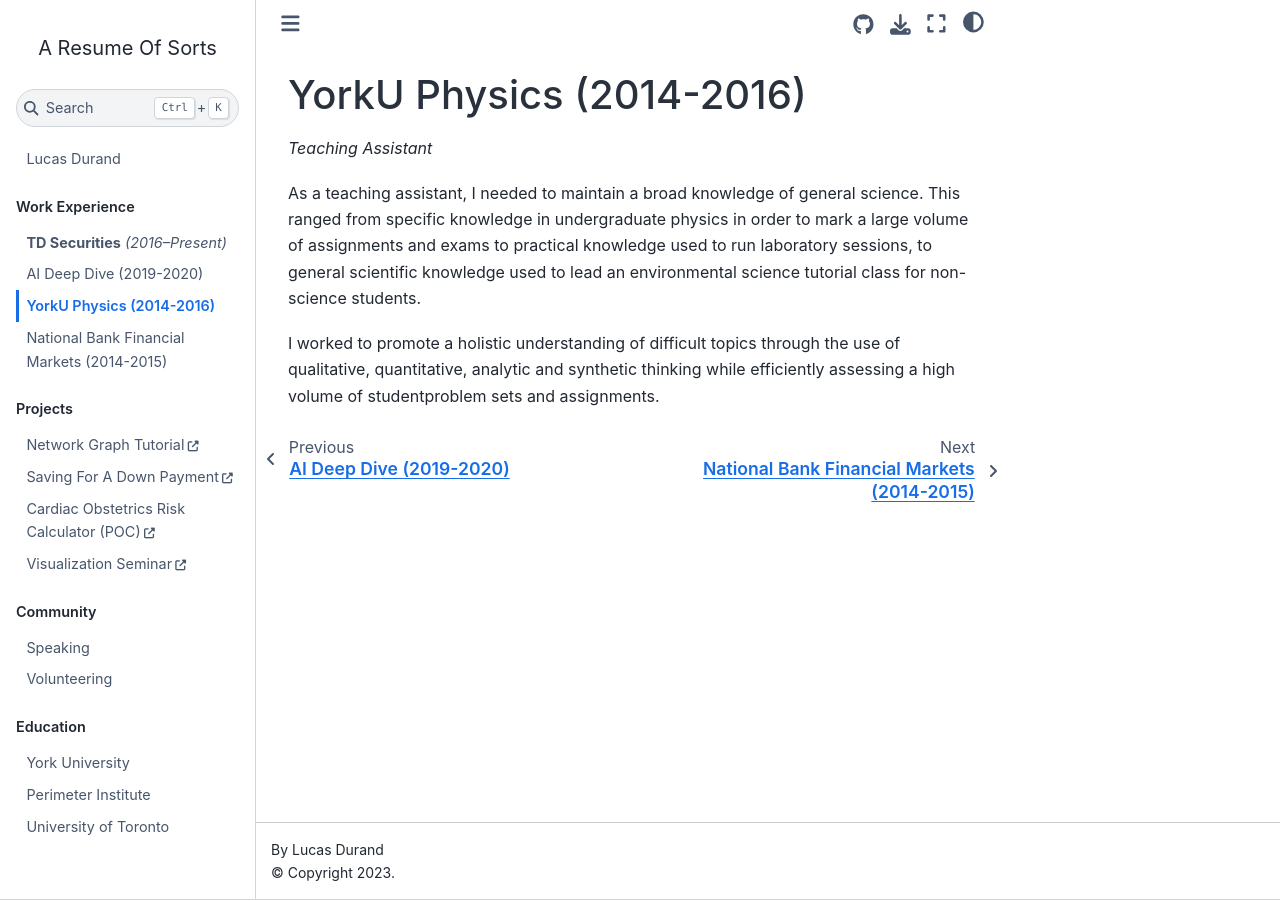
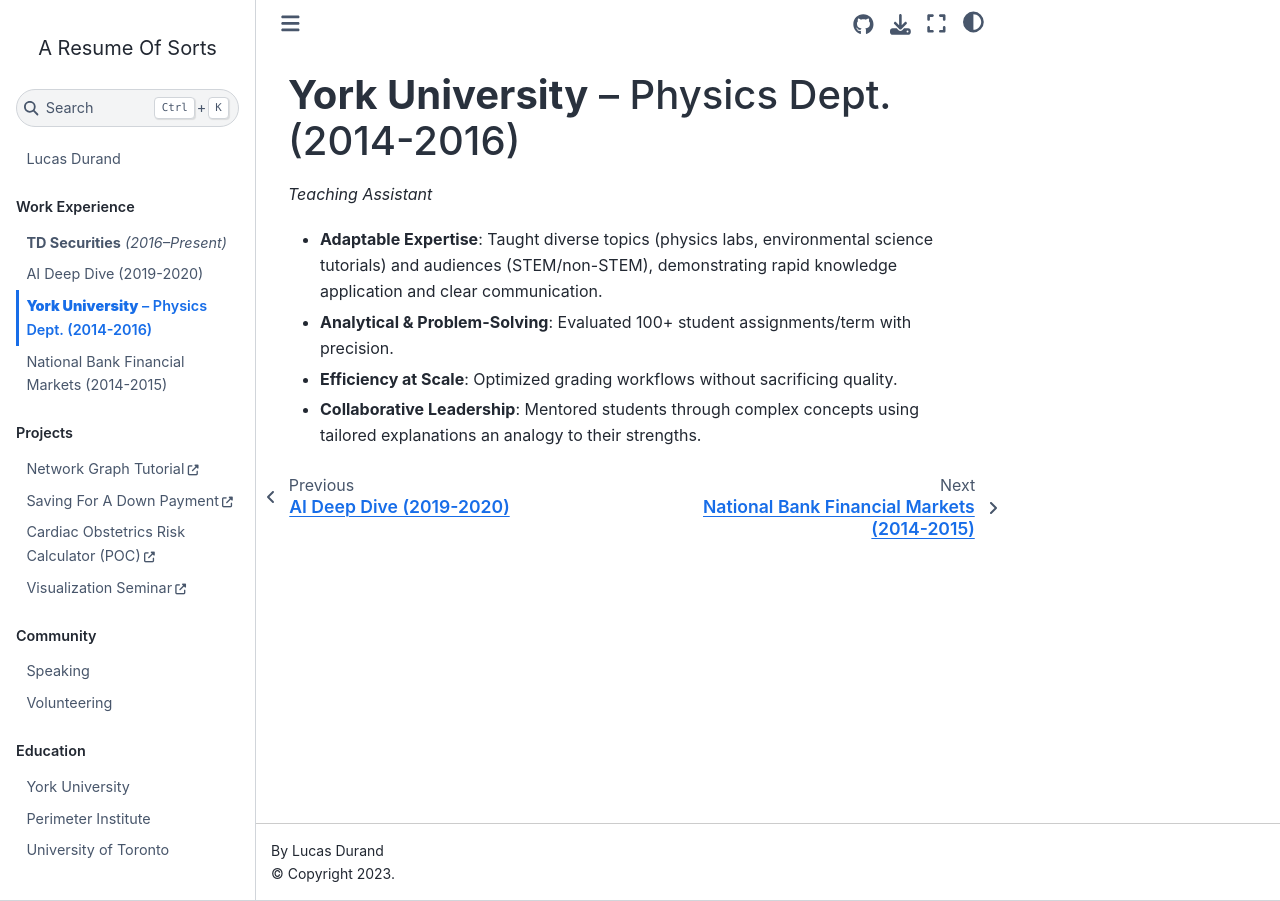
Before and after one commit to lucasdurand/lucasdurand, a Jupyter Book: the page built from work/yorkta.md, in a window 1280 px wide. Built offline with Jupyter Book 1.0.4 settings and Sphinx 7.4.7 and the Sphinx Book theme 1.1.4, drawn with Linux system fonts in a browser that asks for light colours; nearby versions of some CDN libraries; pages that are not in the unit, such as notebooks, are missing from menus; comment, search, counter and statistics services are not loaded.

Commit message:
update York entry

```diff
--- a/work/yorkta.md
+++ b/work/yorkta.md
@@ -1,7 +1,8 @@
-# YorkU Physics (2014-2016)
+# **York University** – Physics Dept. (2014-2016)
 
-*Teaching Assistant*
+_Teaching Assistant_
 
-As a teaching assistant, I needed to maintain a broad knowledge of general science. This ranged from specific knowledge in undergraduate physics in order to mark a large volume of assignments and exams to practical knowledge used to run laboratory sessions, to general scientific knowledge used to lead an environmental science tutorial class for non-science students.
-
-I worked to promote a holistic understanding of difficult topics through the use of qualitative, quantitative, analytic and synthetic thinking while efficiently assessing a high volume of studentproblem sets and assignments.
+- **Adaptable Expertise**: Taught diverse topics (physics labs, environmental science tutorials) and audiences (STEM/non-STEM), demonstrating rapid knowledge application and clear communication.
+- **Analytical & Problem-Solving**: Evaluated 100+ student assignments/term with precision.
+- **Efficiency at Scale**: Optimized grading workflows without sacrificing quality.
+- **Collaborative Leadership**: Mentored students through complex concepts using tailored explanations an analogy to their strengths.
```
Also changed, not shown: README-dev.md (+6 -8 lines).
